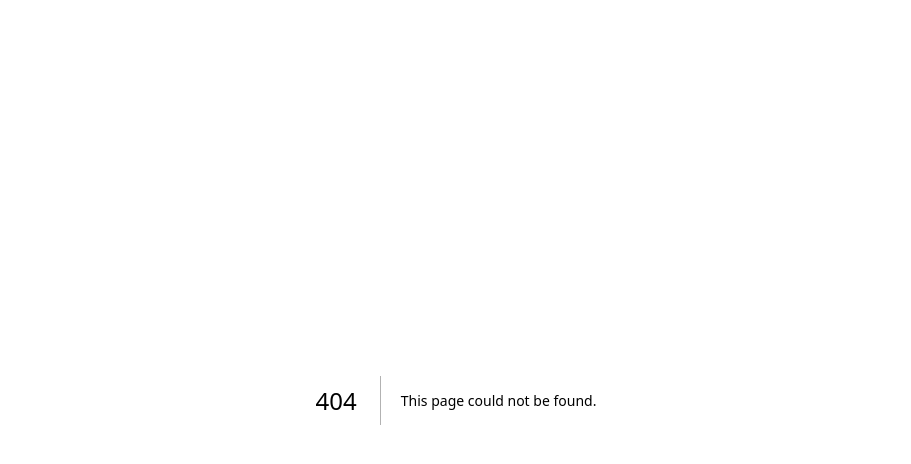
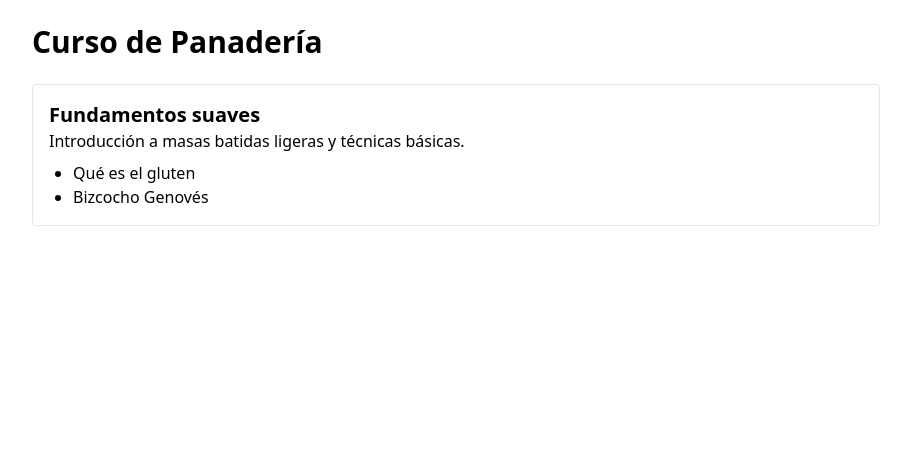
Before and after one commit to Drworm82/CursoPanadero, a Next.js app: page /curso in a window 1280 px wide. Before the commit this address had no page. Shown: the top 464 px of the page, without its empty margins (184-1095 px from the left). Built offline with nearby package versions, Linux system fonts and the light colour scheme.

Commit message:
Create index.js

```diff
--- /dev/null
+++ b/pages/curso/index.js
@@ -0,0 +1,20 @@
+import { modulos } from '../../data/curso';
+
+export default function CursoPage() {
+  return (
+    <div className="max-w-4xl mx-auto p-6">
+      <h1 className="text-3xl font-bold mb-6">Curso de Panadería</h1>
+      {modulos.map((modulo) => (
+        <div key={modulo.id} className="border p-4 rounded mb-4">
+          <h2 className="text-xl font-semibold">{modulo.titulo}</h2>
+          <p className="mb-2">{modulo.descripcion}</p>
+          <ul className="list-disc pl-6">
+            {modulo.lecciones.map((lec, idx) => (
+              <li key={idx}>{lec.titulo}</li>
+            ))}
+          </ul>
+        </div>
+      ))}
+    </div>
+  );
+}
```
